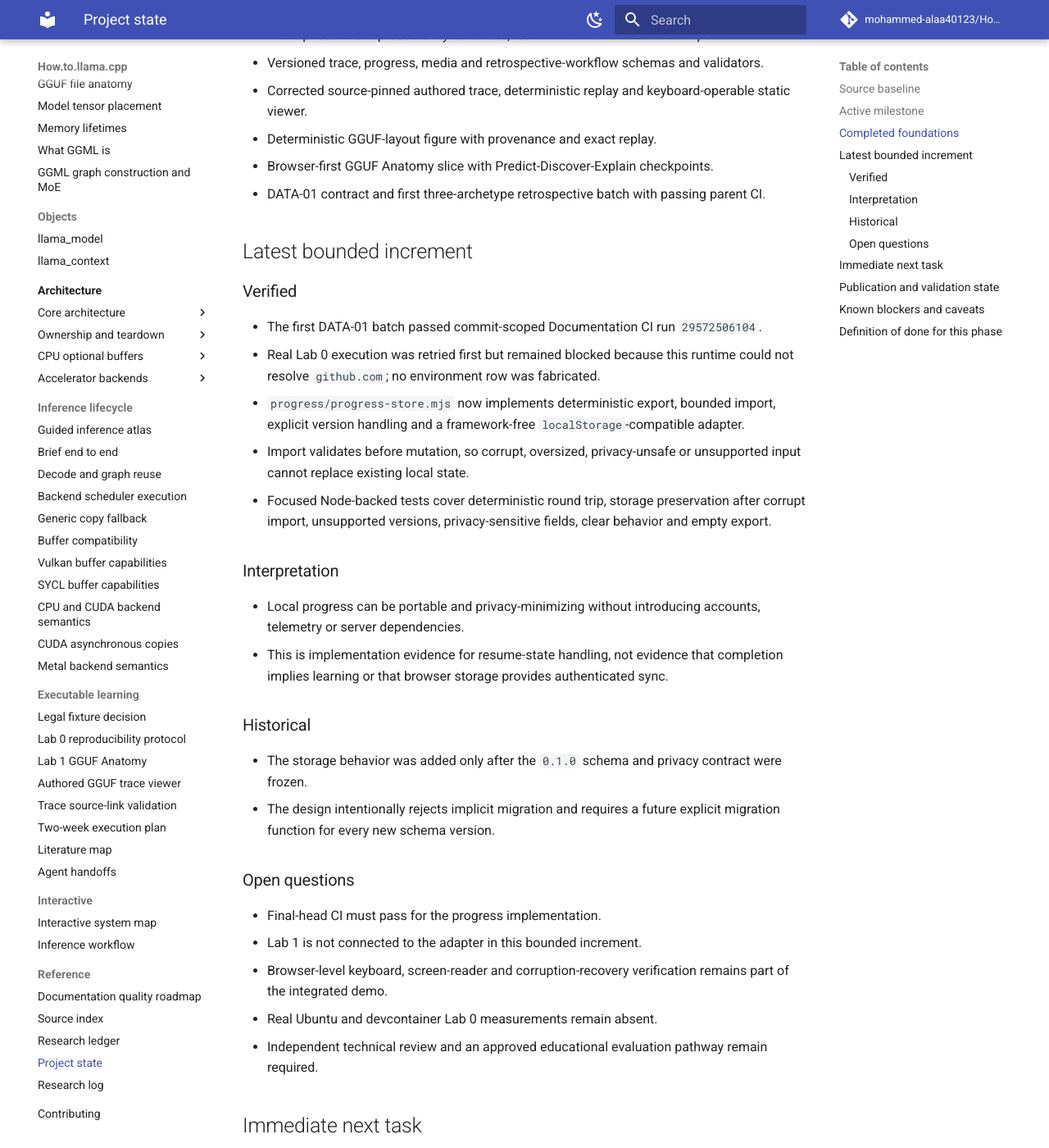
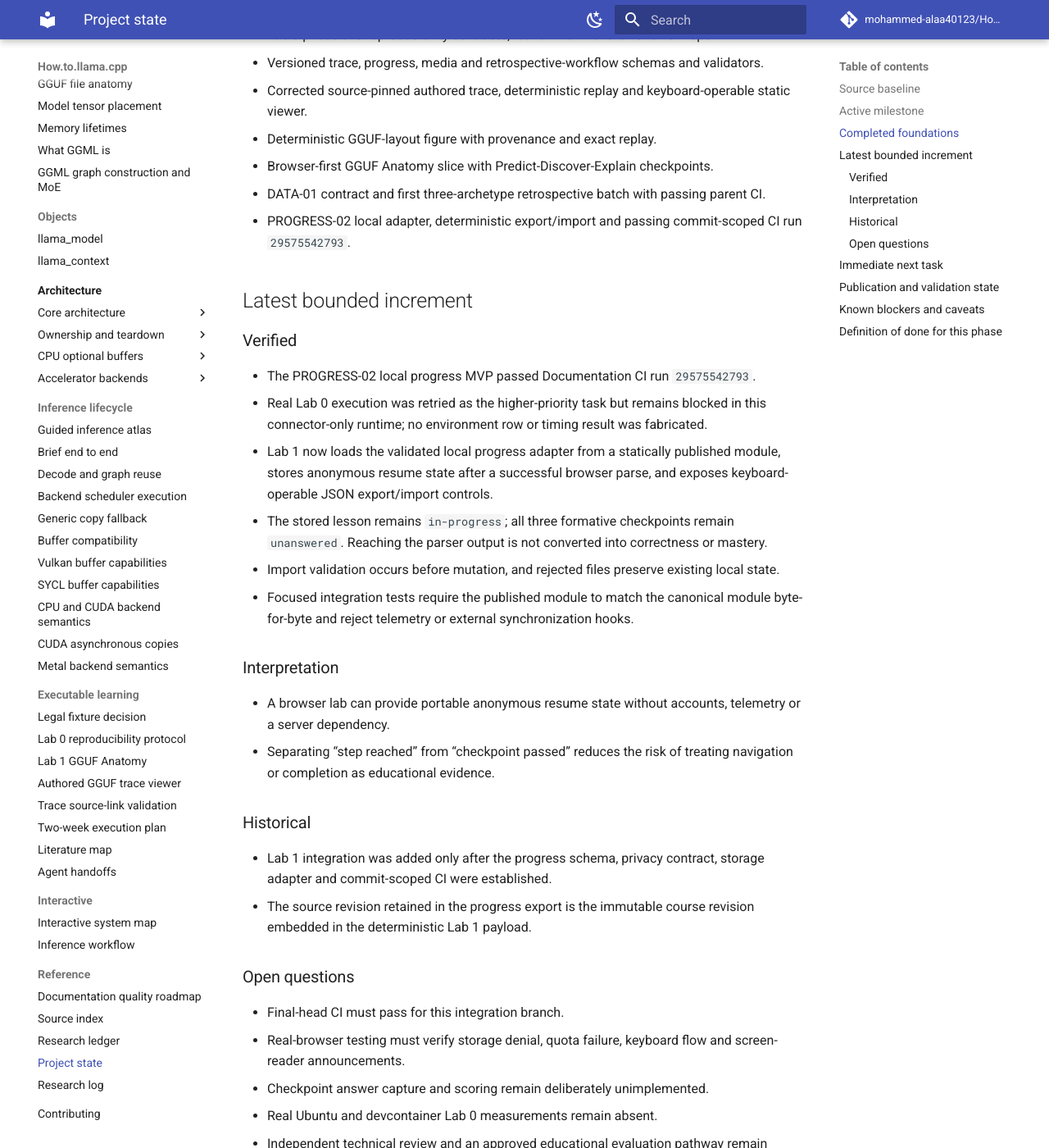
Before and after one commit to mohammed-alaa40123/How.to.llama.cpp, an MkDocs documentation site: the page built from docs/reference/project-state.md, in a window 1280 px wide and 1400 px high, scrolled down 811 px. Shown: the whole window at 82% size. Built offline with MkDocs 1.6.1 and Material for MkDocs 9.7.7, drawn with Linux system fonts in a browser that asks for light colours; comment, search, counter and statistics services are not loaded; some of the changed text lies outside the part shown.

Commit message:
Update project state for Lab 1 progress integration

````diff
--- a/docs/reference/project-state.md
+++ b/docs/reference/project-state.md
@@ -25,42 +25,44 @@ Read this file after the root README on every run. It is the compact checkpoint
 - Deterministic GGUF-layout figure with provenance and exact replay.
 - Browser-first GGUF Anatomy slice with Predict-Discover-Explain checkpoints.
 - DATA-01 contract and first three-archetype retrospective batch with passing parent CI.
+- PROGRESS-02 local adapter, deterministic export/import and passing commit-scoped CI run `29575542793`.
 
 ## Latest bounded increment
 
 ### Verified
 
-- The first DATA-01 batch passed commit-scoped Documentation CI run `29572506104`.
-- Real Lab 0 execution was retried first but remained blocked because this runtime could not resolve `github.com`; no environment row was fabricated.
-- `progress/progress-store.mjs` now implements deterministic export, bounded import, explicit version handling and a framework-free `localStorage`-compatible adapter.
-- Import validates before mutation, so corrupt, oversized, privacy-unsafe or unsupported input cannot replace existing local state.
-- Focused Node-backed tests cover deterministic round trip, storage preservation after corrupt import, unsupported versions, privacy-sensitive fields, clear behavior and empty export.
+- The PROGRESS-02 local progress MVP passed Documentation CI run `29575542793`.
+- Real Lab 0 execution was retried as the higher-priority task but remains blocked in this connector-only runtime; no environment row or timing result was fabricated.
+- Lab 1 now loads the validated local progress adapter from a statically published module, stores anonymous resume state after a successful browser parse, and exposes keyboard-operable JSON export/import controls.
+- The stored lesson remains `in-progress`; all three formative checkpoints remain `unanswered`. Reaching the parser output is not converted into correctness or mastery.
+- Import validation occurs before mutation, and rejected files preserve existing local state.
+- Focused integration tests require the published module to match the canonical module byte-for-byte and reject telemetry or external synchronization hooks.
 
 ### Interpretation
 
-- Local progress can be portable and privacy-minimizing without introducing accounts, telemetry or server dependencies.
-- This is implementation evidence for resume-state handling, not evidence that completion implies learning or that browser storage provides authenticated sync.
+- A browser lab can provide portable anonymous resume state without accounts, telemetry or a server dependency.
+- Separating “step reached” from “checkpoint passed” reduces the risk of treating navigation or completion as educational evidence.
 
 ### Historical
 
-- The storage behavior was added only after the `0.1.0` schema and privacy contract were frozen.
-- The design intentionally rejects implicit migration and requires a future explicit migration function for every new schema version.
+- Lab 1 integration was added only after the progress schema, privacy contract, storage adapter and commit-scoped CI were established.
+- The source revision retained in the progress export is the immutable course revision embedded in the deterministic Lab 1 payload.
 
 ### Open questions
 
-- Final-head CI must pass for the progress implementation.
-- Lab 1 is not connected to the adapter in this bounded increment.
-- Browser-level keyboard, screen-reader and corruption-recovery verification remains part of the integrated demo.
+- Final-head CI must pass for this integration branch.
+- Real-browser testing must verify storage denial, quota failure, keyboard flow and screen-reader announcements.
+- Checkpoint answer capture and scoring remain deliberately unimplemented.
 - Real Ubuntu and devcontainer Lab 0 measurements remain absent.
 - Independent technical review and an approved educational evaluation pathway remain required.
 
 ## Immediate next task
 
 ```text
-obtain commit-scoped CI for PROGRESS-02
-  → connect the validated adapter to Lab 1 without adding telemetry
+obtain commit-scoped CI for the Lab 1 progress integration
   → execute real Ubuntu and devcontainer Lab 0 rows when network access exists
   → freeze the information-equivalent BASE-01 benchmark fixture
+  → add browser accessibility evidence without collecting participant data
   → do not claim learner benefit or workflow superiority before evaluation
 ```
 
@@ -72,12 +74,12 @@ obtain commit-scoped CI for PROGRESS-02
 
 ## Known blockers and caveats
 
-- **Lab 0 execution:** this runtime still cannot resolve `github.com`; no real environment row was fabricated.
+- **Lab 0 execution:** this runtime cannot perform the required real native environment run; no real environment row was fabricated.
 - **Retrospective accuracy:** historical tool-call and human-minute values may be incomplete and must never be guessed.
 - **Independent review:** the three-run batch requires a human coding check before publication analysis.
 - **Workflow comparison:** DATA-01 enables analysis but does not replace BASE-01.
 - **Educational effectiveness:** no learner-benefit claim is permitted before an approved evaluation and fair baseline.
-- **Progress integration:** this increment provides the adapter, but Lab 1 does not yet save learner answers.
+- **Progress semantics:** local state records parser-step reachability only; it does not infer answers or mastery.
 - **Live site:** verify Pages only after the stacked chain merges to `main` and deploys.
 
 ## Definition of done for this phase
````
Also changed, not shown: other parts of docs/reference/project-state.md (+1 -1 lines).
